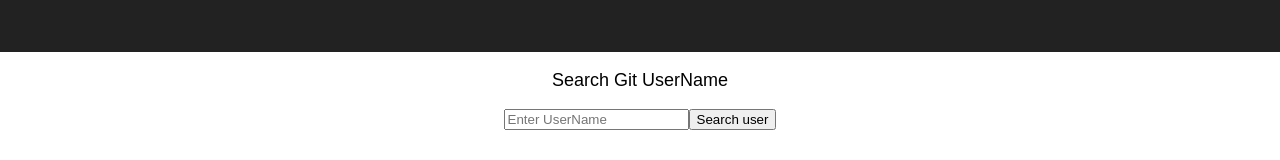
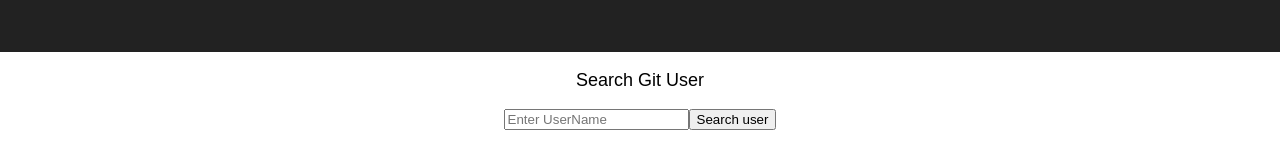
Before and after one commit to manoj1202/Git-Search-Sample, a React (Create React App) app: page / in a window 1280 px wide. Shown: the part 138-298 px from the top of the page. Built offline with nearby package versions, Linux system fonts and the light colour scheme.

Commit message:
Sample Git Search

```diff
--- a/src/App.js
+++ b/src/App.js
@@ -29,7 +29,7 @@ class App extends Component {
         <header className="App-header">
           <h1 className="App-title">Git HUb Search</h1>
         </header>
-        <p className="App-intro">Search Git UserName </p>
+        <p className="App-intro">Search Git User </p>
         <input type= "text" placeholder="Enter UserName " ref='name' id="input"/>
         <button onClick={this.getUser}>Search user</button>
         <br/>
```
